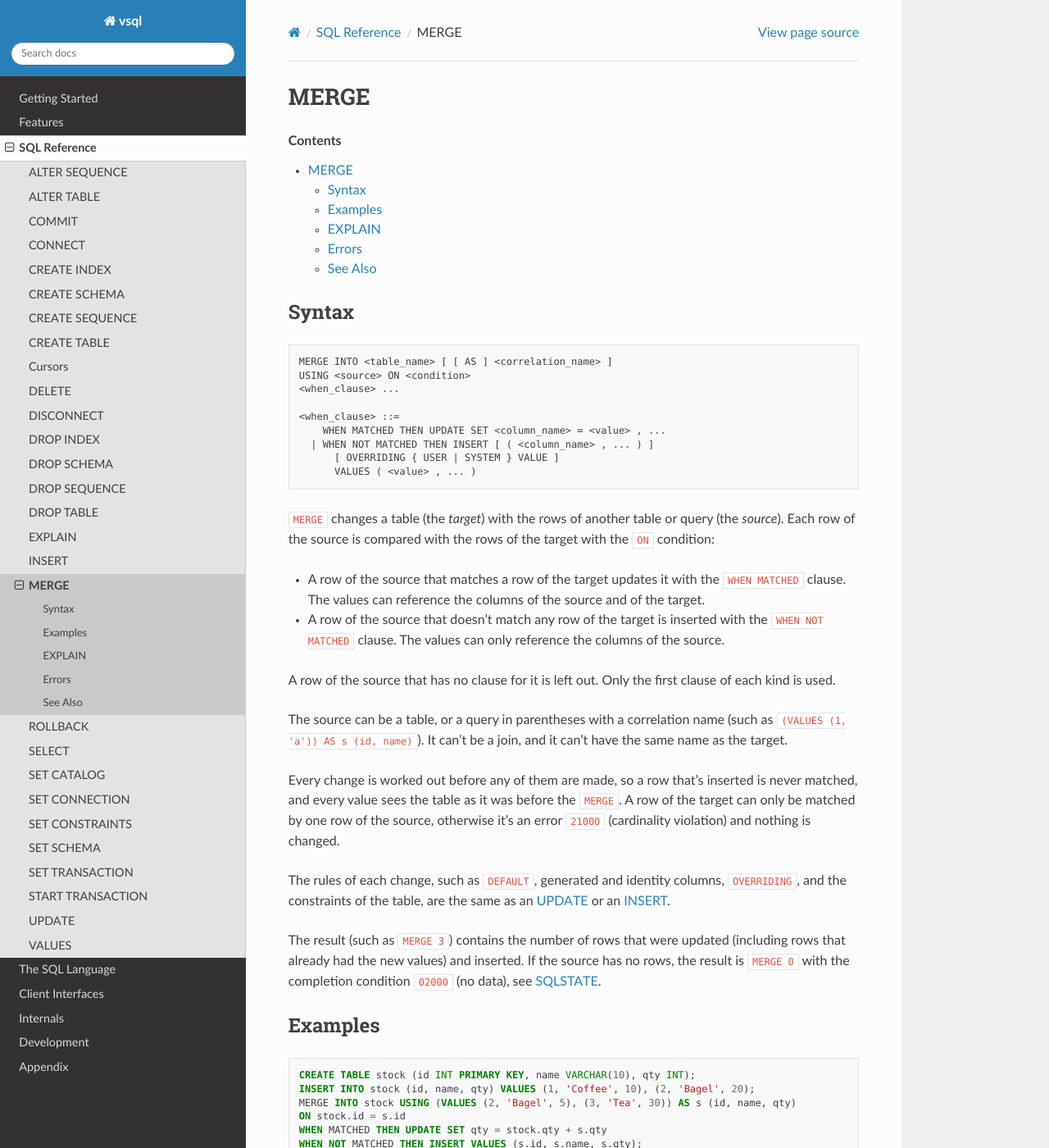
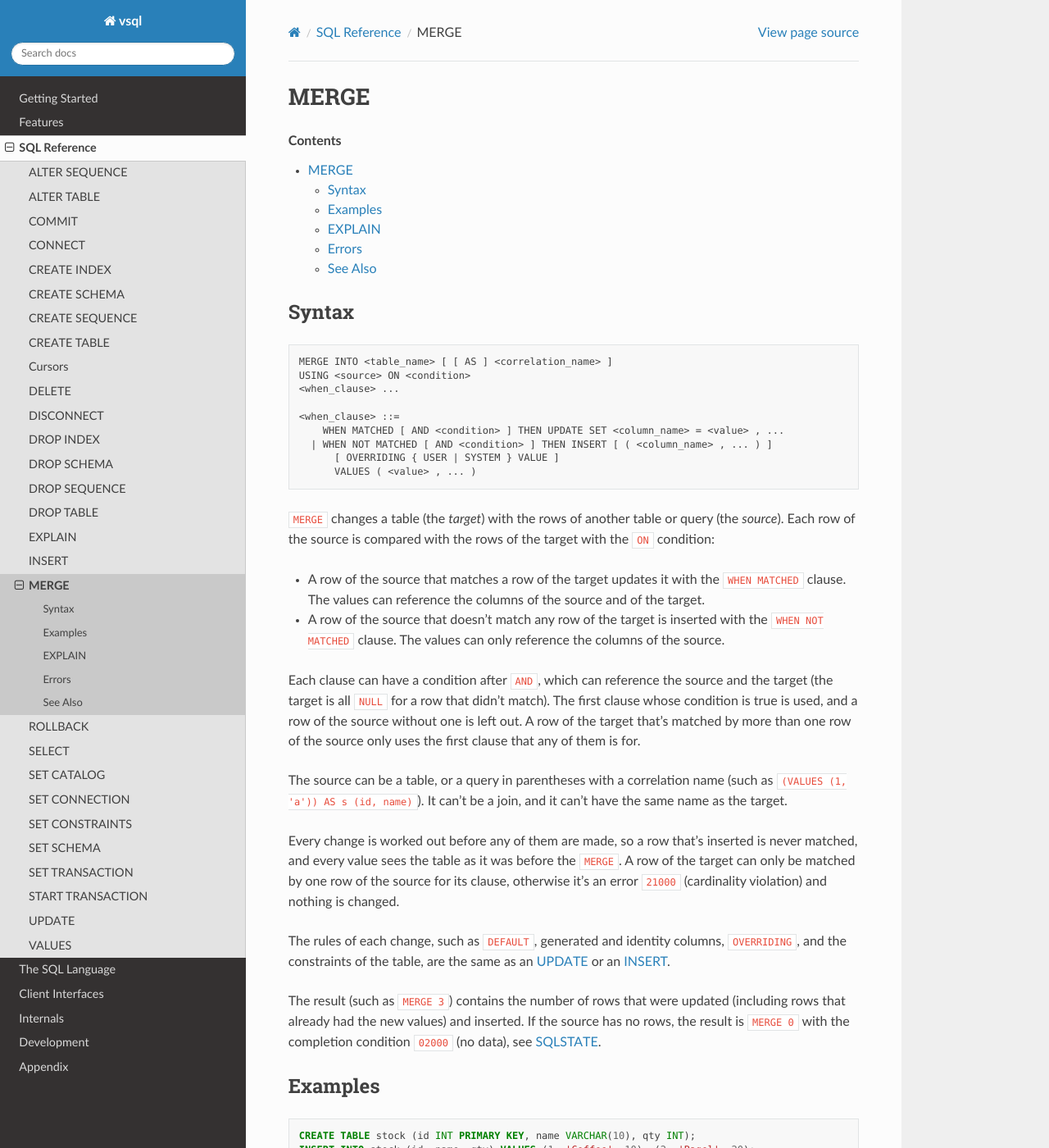
Before and after one commit to elliotchance/vsql, a Sphinx documentation site: the page built from docs/merge.rst, in a window 1280 px wide and 1400 px high. Shown: the whole window at 82% size. Built offline with Sphinx 7.4.7 and the Read the Docs theme 3.1.0, drawn with Linux system fonts in a browser that asks for light colours.

Commit message:
MERGE: Add AND conditions to the WHEN clauses
Each WHEN MATCHED and WHEN NOT MATCHED clause can have a search condition after
AND, which can reference the source and the target (the target is all NULLs
for a row of the source that didn't match). The first clause whose condition is
true is used, and a row without one is left out.

A row of the target is the subject of the first clause that any of its matching
rows is for, and only the rows for that clause count toward the 21000
cardinality violation, so a row of the source for a later clause doesn't make
it an error.

The standard finds the rows to insert by joining with the target, which seems
to ignore the search condition when the target has no rows. vsql evaluates it
for every row, like other databases, and the standard index marks that rule as
unclear.

SQL F313

Part of #1289

Co-Authored-By: Claude Opus 5.5 <noreply@anthropic.com>

```diff
--- a/docs/merge.rst
+++ b/docs/merge.rst
@@ -13,8 +13,8 @@ Syntax
   <when_clause> ...
 
   <when_clause> ::=
-      WHEN MATCHED THEN UPDATE SET <column_name> = <value> , ...
-    | WHEN NOT MATCHED THEN INSERT [ ( <column_name> , ... ) ]
+      WHEN MATCHED [ AND <condition> ] THEN UPDATE SET <column_name> = <value> , ...
+    | WHEN NOT MATCHED [ AND <condition> ] THEN INSERT [ ( <column_name> , ... ) ]
         [ OVERRIDING { USER | SYSTEM } VALUE ]
         VALUES ( <value> , ... )
 
@@ -29,8 +29,11 @@ target with the ``ON`` condition:
   the ``WHEN NOT MATCHED`` clause. The values can only reference the columns of
   the source.
 
-A row of the source that has no clause for it is left out. Only the first
-clause of each kind is used.
+Each clause can have a condition after ``AND``, which can reference the source
+and the target (the target is all ``NULL`` for a row that didn't match). The
+first clause whose condition is true is used, and a row of the source without
+one is left out. A row of the target that's matched by more than one row of the
+source only uses the first clause that any of them is for.
 
 The source can be a table, or a query in parentheses with a correlation name
 (such as ``(VALUES (1, 'a')) AS s (id, name)``). It can't be a join, and it
@@ -38,9 +41,9 @@ can't have the same name as the target.
 
 Every change is worked out before any of them are made, so a row that's
 inserted is never matched, and every value sees the table as it was before the
-``MERGE``. A row of the target can only be matched by one row of the source,
-otherwise it's an error ``21000`` (cardinality violation) and nothing is
-changed.
+``MERGE``. A row of the target can only be matched by one row of the source
+for its clause, otherwise it's an error ``21000`` (cardinality violation) and
+nothing is changed.
 
 The rules of each change, such as ``DEFAULT``, generated and identity columns,
 ``OVERRIDING``, and the constraints of the table, are the same as an
--- a/docs/sql-compliance-9075-2.rst
+++ b/docs/sql-compliance-9075-2.rst
@@ -755,7 +755,7 @@ Optional Features
    * - ✅ **F312**
      - **MERGE statement**
 
-   * - ❌ **F313**
+   * - ✅ **F313**
      - **Enhanced MERGE statement**
 
    * - ❌ **F314**
--- a/docs/standard/part2/14.txt
+++ b/docs/standard/part2/14.txt
@@ -453,7 +453,7 @@
 14.12/GR/6.a.i.7.B.I.2   n/a          - - MERGE with a DELETE branch (F314)
 14.12/GR/6.a.i.7.B.II    n/a          - - MERGE with a DELETE branch (F314)
 14.12/GR/6.a.ii          container    - -
-14.12/GR/6.a.ii.1        definition   - -
+14.12/GR/6.a.ii.1        unclear      vsql/std_2_14_12_merge_statement.v tests/std_2_14_12_merge.sql S1 has no rows when the target has none, which would ignore the search condition; vsql evaluates it for every row, like other databases
 14.12/GR/6.a.ii.2        definition   - -
 14.12/GR/6.a.ii.3        definition   - -
 14.12/GR/6.a.ii.4        definition   - -
```
Also changed, not shown: other parts of docs/standard/part2/14.txt (+1 -1 lines), 5 other files.
